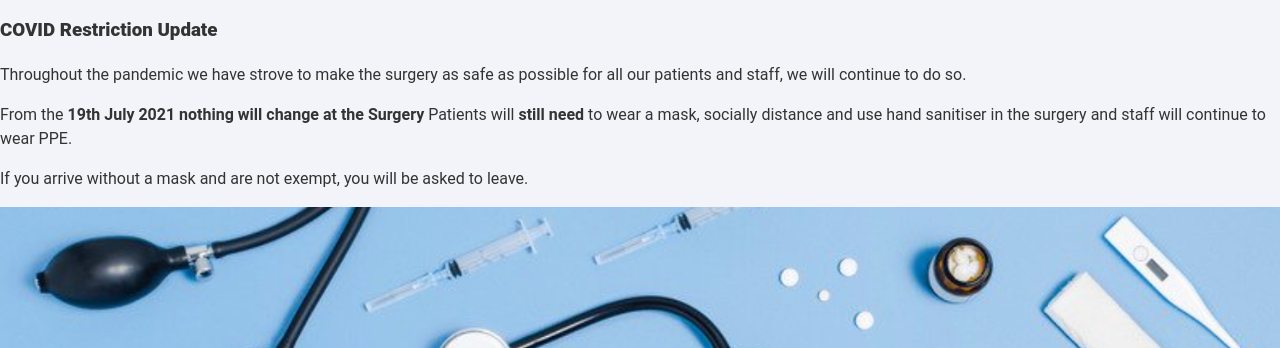
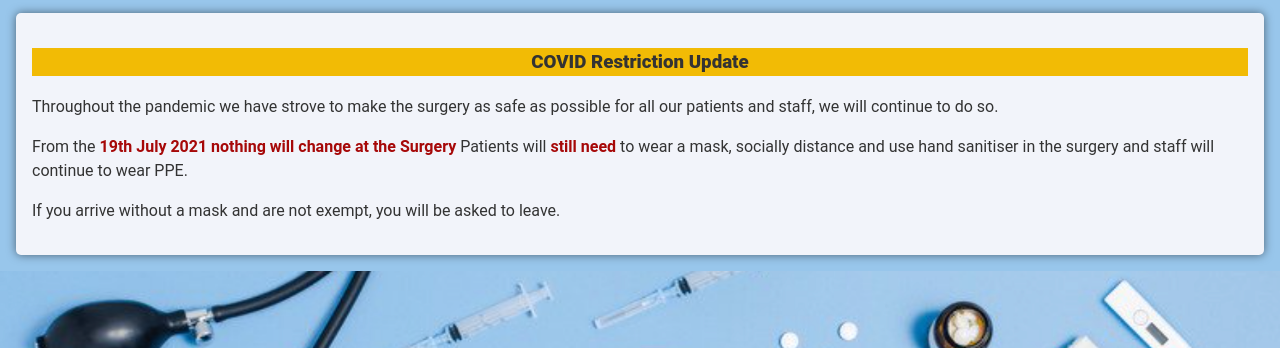
Before and after one commit to hayleyashby7/css-key-concepts, a website: page index.html in a window 1280 px wide. Shown: the part 283-631 px from the top of the page. Drawn offline with nearby package versions, Linux system fonts and the light colour scheme.

Commit message:
Patient info card styled

```diff
--- a/styles.css
+++ b/styles.css
@@ -3,10 +3,11 @@
 	--white: #f2f4fa;
 	--black: #333333;
 	--accent: #f2bb05;
+	--important: #a60808;
 }
 
 body {
-	background-color: var(--white);
+	background-color: var(--blue);
 	color: var(--black);
 	font-family: 'Roboto', sans-serif;
 	font-size: 16px;
@@ -83,6 +84,27 @@ header a {
 	color: var(--black);
 }
 
+/* Patient Info */
+.patient-info {
+	max-width: 100%;
+	margin: 0 auto;
+	background-color: var(--white);
+	box-shadow: 0 0 10px rgba(0, 0, 0, 0.5);
+	border-radius: 5px;
+	margin: 1em;
+	padding: 1em;
+}
+
+.patient-info h3 {
+	text-align: center;
+	color: var(--black);
+	background-color: var(--accent);
+}
+
+.patient-info p > strong {
+	color: var(--important);
+}
+
 /* Welcome */
 .welcome {
 	position: relative;
```
